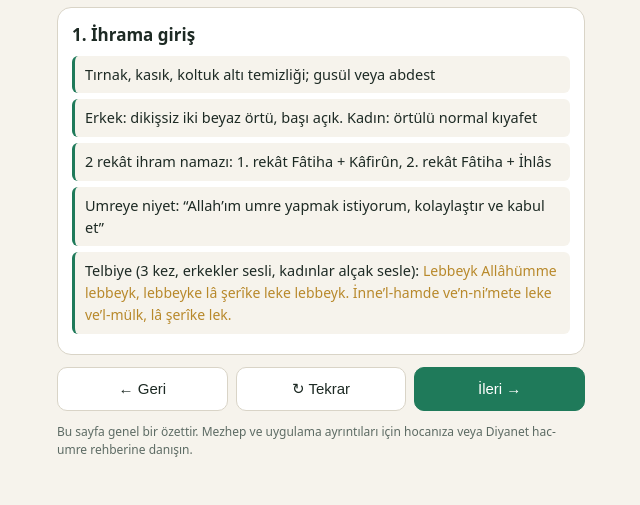
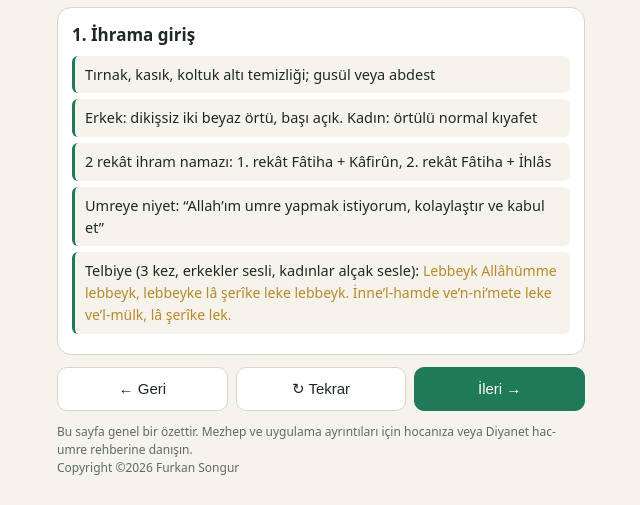
Before and after one commit to furkansongur/umre, a plain HTML site: page index.html in a window 1280 px wide. Shown: the part 310-815 px from the top of the page, without its empty margins (319-959 px from the left). Drawn offline with Linux system fonts and the light colour scheme.

Commit message:
Add files via upload

```diff
--- a/index.html
+++ b/index.html
@@ -42,7 +42,7 @@ li{padding:8px 10px;border-left:3px solid var(--acc);background:var(--bg);border
 <div class="card"><div class="stage" id="stage"></div><div class="cnt" id="cnt"></div></div>
 <div class="card"><h2 id="ttl"></h2><ul id="lst"></ul></div>
 <div class="nav"><button id="bk">← Geri</button><button id="rp">↻ Tekrar</button><button class="p" id="nx">İleri →</button></div>
-<p class="note">Bu sayfa genel bir özettir. Mezhep ve uygulama ayrıntıları için hocanıza veya Diyanet hac-umre rehberine danışın.</p>
+<p class="note">Bu sayfa genel bir özettir. Mezhep ve uygulama ayrıntıları için hocanıza veya Diyanet hac-umre rehberine danışın.<br>Copyright ©2026 Furkan Songur</p>
 <script>
 const S=[
 {t:"1. İhrama giriş",e:"🌹",i:["Tırnak, kasık, koltuk altı temizliği; gusül veya abdest","Erkek: dikişsiz iki beyaz örtü, başı açık. Kadın: örtülü normal kıyafet","2 rekât ihram namazı: 1. rekât Fâtiha + Kâfirûn, 2. rekât Fâtiha + İhlâs","Umreye niyet: “Allah’ım umre yapmak istiyorum, kolaylaştır ve kabul et”","Telbiye (3 kez, erkekler sesli, kadınlar alçak sesle): <span class='ar'>Lebbeyk Allâhümme lebbeyk, lebbeyke lâ şerîke leke lebbeyk. İnne’l-hamde ve’n-ni’mete leke ve’l-mülk, lâ şerîke lek.</span>"]},
```
